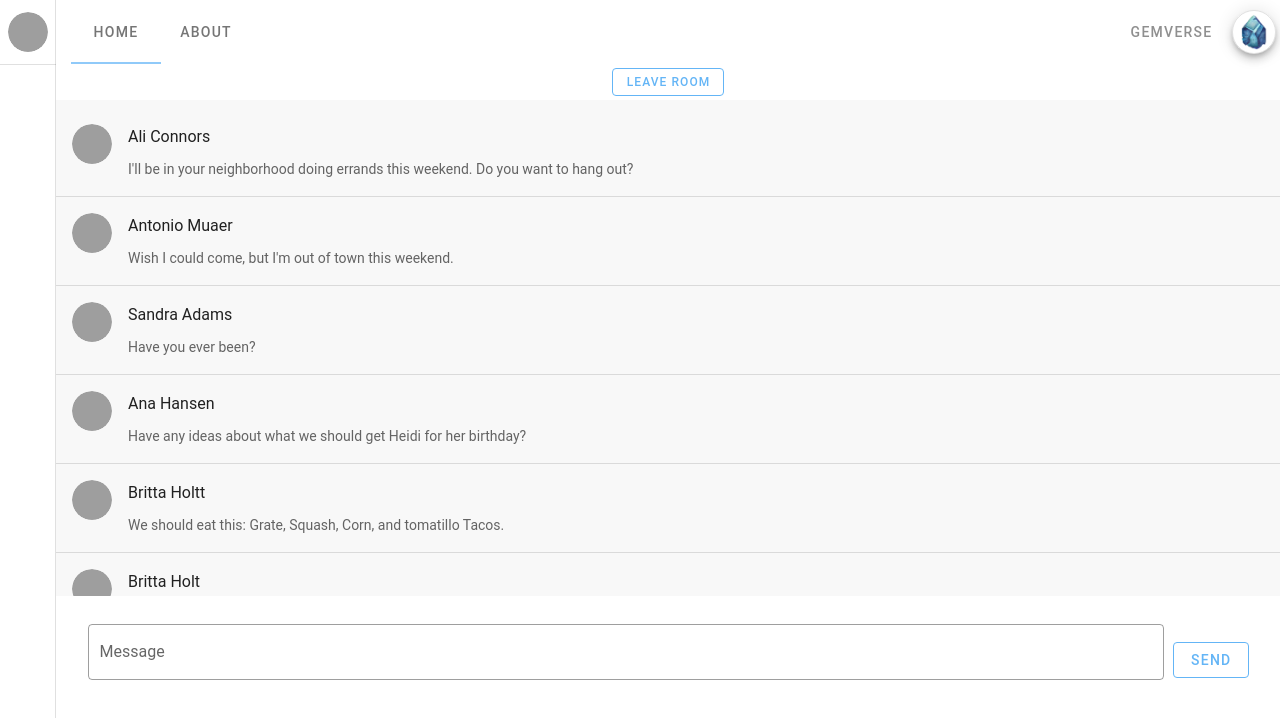
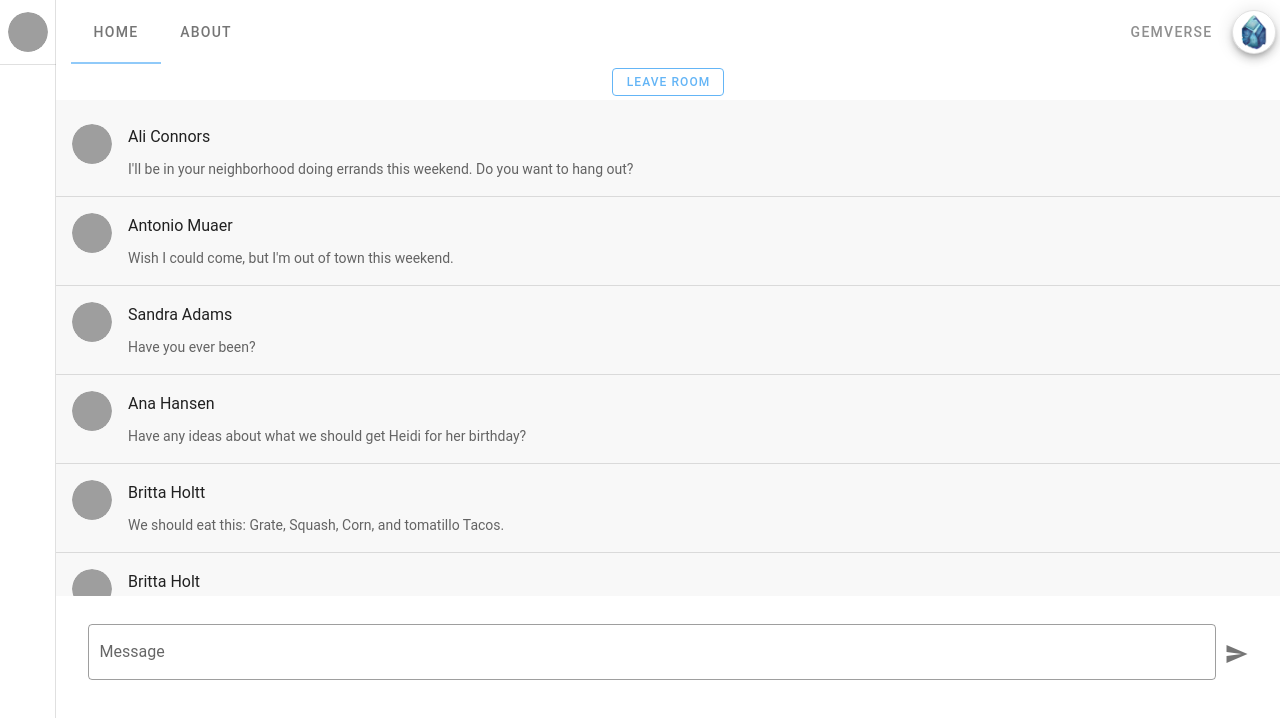
Before and after one commit to Karol-Witkowski/Gemverse, a Vue app in the folder client/: page /room/1 in a window 1280 px wide. Shown: the top 718 px of the page. Built offline with nearby package versions, Linux system fonts and the light colour scheme; sample sign-in values are in the browser's storage; grey boxes are pictures that could not be loaded.

Commit message:
Update ChatInput component
Add md send icon to text field

```diff
--- a/client/src/components/chat/ChatInput.vue
+++ b/client/src/components/chat/ChatInput.vue
@@ -4,23 +4,16 @@
       <v-row>
         <v-col cols="12">
           <v-text-field
+            :append-outer-icon="'send'"
             color="primary"
             clearable
-            clear-icon="x"
+            clear-icon="cancel"
+            @click:append-outer="sendMessage"
             label="Message"
             type="text"
             outlined
             v-model="message"
-          >
-            <template v-slot:append-outer>
-              <v-btn
-                color="primary"
-                outlined
-              >
-                Send
-              </v-btn>
-            </template>
-          </v-text-field>
+          />
         </v-col>
       </v-row>
     </v-container>
@@ -34,5 +27,11 @@ export default {
       message: '',
     };
   },
+
+  methods: {
+    sendMessage() {
+      this.message = '';
+    },
+  },
 };
 </script>
```
